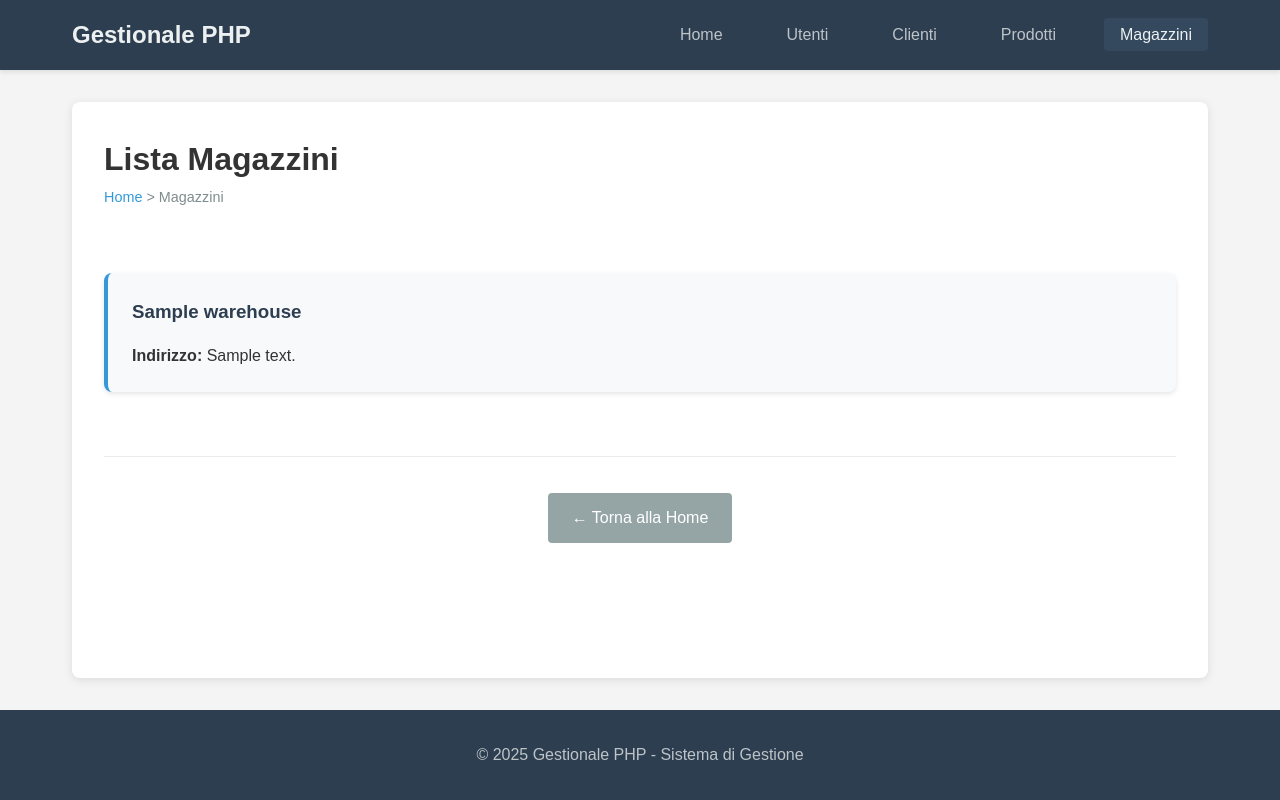
After one commit to Elia97/gestionalePHP, a PHP site: page /warehouses in a window 1280 px wide. The commit adds this page. Run offline with PHP 8.4, Linux system fonts and the light colour scheme; tables that the repository leaves empty or names only in its code hold one stand-in row (values such as "Sample post"); some libraries are stand-ins or nearby versions.

Commit message:
feat:aggiunta pagina dei magazzini

```diff
--- a/includes/layout.php
+++ b/includes/layout.php
@@ -17,6 +17,7 @@
                 <li><a href="/users" class="<?= $router->getCurrentPath() === '/users' ? 'active' : '' ?>">Utenti</a></li>
                 <li><a href="/customers" class="<?= $router->getCurrentPath() === '/customers' ? 'active' : '' ?>">Clienti</a></li>
                 <li><a href="/products" class="<?= $router->getCurrentPath() === '/products' ? 'active' : '' ?>">Prodotti</a></li>
+                <li><a href="/warehouses" class="<?= $router->getCurrentPath() === '/warehouses' ? 'active' : '' ?>">Magazzini</a></li>
             </ul>
         </nav>
     </header>
--- a/index.php
+++ b/index.php
@@ -29,5 +29,9 @@ $router->addRoute('/products', function () use ($router) {
     renderPage('pages/products.php', 'Prodotti', $router);
 });
 
+$router->addRoute('/warehouses', function () use ($router) {
+    renderPage('pages/warehouses.php', 'Magazzini', $router);
+});
+
 // Avvia il routing
 $router->route();
--- /dev/null
+++ b/pages/warehouses.php
@@ -0,0 +1,35 @@
+<?php
+require_once 'db.php';
+?>
+
+<div class="page-content">
+    <h1>Lista Magazzini</h1>
+    <nav class="breadcrumb">
+        <a href="/">Home</a> > <span>Magazzini</span>
+    </nav>
+
+    <?php
+    $warehouses = $pdo->query("SELECT * FROM warehouses")->fetchAll(PDO::FETCH_ASSOC);
+
+    if (empty($warehouses)): ?>
+        <div class="empty-state">
+            <p>Nessun magazzino trovato nel sistema.</p>
+            <a href="/" class="btn">Torna alla Home</a>
+        </div>
+    <?php else: ?>
+        <div class="data-grid">
+            <?php foreach ($warehouses as $warehouse): ?>
+                <div class="data-card">
+                    <h3><?= htmlspecialchars($warehouse['name']) ?></h3>
+                    <div class="warehouse-info">
+                        <p><strong>Indirizzo:</strong> <?= htmlspecialchars($warehouse['address']) ?></p>
+                    </div>
+                </div>
+            <?php endforeach; ?>
+        </div>
+    <?php endif; ?>
+
+    <div class="page-actions">
+        <a href="/" class="btn btn-secondary">← Torna alla Home</a>
+    </div>
+</div>
--- a/style.css
+++ b/style.css
@@ -45,6 +45,7 @@ body {
 
 .nav-links {
   display: flex;
+  flex-wrap: wrap;
   list-style: none;
   gap: 2rem;
 }
```
Also changed, not shown: pages/home.php (+7 -0 lines).
